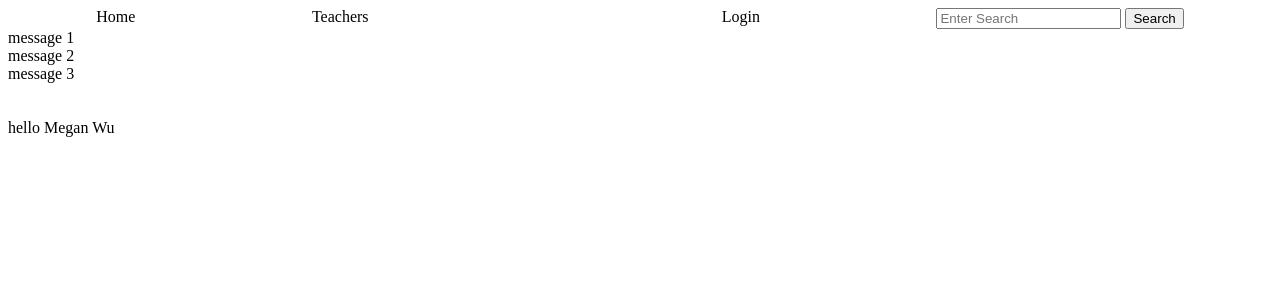
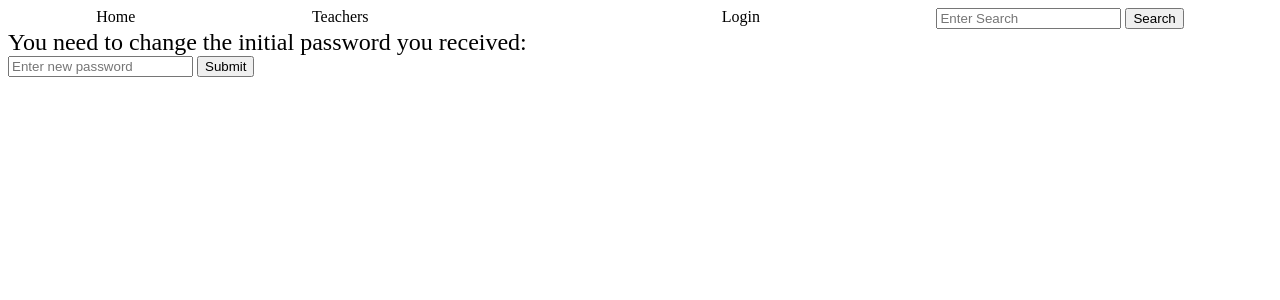
Before and after one commit to michalboim/students, a Flask app: page /student_profile/2 in a window 1280 px wide. Shown: the top 300 px of the page. Run offline with Flask 2, Linux system fonts and the light colour scheme; data comes from the database, SQL or seed files in the repository; both versions use the stored data as it was after the commit.

Commit message:
change initial password- student. teacher

```diff
--- a/app.py
+++ b/app.py
@@ -75,6 +75,7 @@ def search():
 def login():
     log=check_log()
     admin_dict=chek_admin()
+    form1=['create']
     if request.method=='POST':
         auth=authenticate(request.form['email'], request.form['password'])
         if auth=='student':
@@ -93,8 +94,8 @@ def login():
             session['name']=crud.admin_name(session['id'])
             return redirect(url_for('administrator', admin_id=session['id']))
         else:
-            return render_template('login.html', log=log, admin_dict=admin_dict, note='Incorrect username or password' )
-    return render_template('login.html', log=log, admin_dict=admin_dict)
+            return render_template('login.html', log=log, admin_dict=admin_dict, form1=form1, note='Incorrect username or password' )
+    return render_template('login.html', log=log, form1=form1, admin_dict=admin_dict)
 
 @app.route('/logout')
 def logout():
@@ -724,14 +725,34 @@ def messages():
     messages_list=[message[0] for message in all_messages]
     return messages_list
 
-@app.route('/student_profile/<student_id>')
+@app.route('/student_profile/<student_id>', methods=['get', 'post'])
 def student_profile(student_id):
     log=check_log()
     admin_dict=chek_admin()
-    return render_template('home.html', log=log, admin_dict=admin_dict, hello= f"hello {crud.student_name(student_id)}")
+    form2=["create"]
+    email=crud.read_if('email','students', 'id', student_id)
+    if request.method=='POST':
+        new_password=request.form['new_password']
+        crud.update_if('users', 'password', new_password, 'student_user', email[0][0])
+        return redirect(url_for('student_profile', student_id=student_id))
+    else:
+        password=crud.read_if('password', 'users', 'student_user', email[0][0])
+        if password[0][0]=='123456':
+            return render_template('login.html', log=log, admin_dict=admin_dict, form2=form2, note='You need to change the initial password you received:')
+        return render_template('home.html', log=log, admin_dict=admin_dict, hello= f"hello {crud.student_name(student_id)}")
 
-@app.route('/teacher_profile/<teacher_id>')
+@app.route('/teacher_profile/<teacher_id>', methods=['get', 'post'])
 def teacher_profile(teacher_id):
     log=check_log()
     admin_dict=chek_admin()
-    return render_template('home.html', log=log, admin_dict=admin_dict, hello= f"hello {crud.student_name(teacher_id)}")
+    form2=["create"]
+    email=crud.read_if('email','teachers', 'id', teacher_id)
+    if request.method=='POST':
+        new_password=request.form['new_password']
+        crud.update_if('users', 'password', new_password, 'teacher_user', email[0][0])
+        return redirect(url_for('teacher_profile', teacher_id=teacher_id))
+    else:
+        password=crud.read_if('password', 'users', 'teacher_user', email[0][0])
+        if password[0][0]=='123456':
+            return render_template('login.html', log=log, admin_dict=admin_dict, form2=form2, note='You need to change the initial password you received:')
+        return render_template('home.html', log=log, admin_dict=admin_dict, hello= f"hello {crud.teacher_name(teacher_id)}")
--- a/templates/login.html
+++ b/templates/login.html
@@ -2,12 +2,20 @@
 {% block content %}
 
 <div>
+    {% for f in form1 %}
     <form action="" class="login" method="post">
         <input type="text" name="email" placeholder="Enter username">
         <input type="password" name="password" placeholder="Enter password">
         <input type="submit" value="Submit">
     </form>
+    {% endfor %}
     <div class="note">{{note}}</div>
+    {% for f in form2 %}
+    <form action="" method="post">
+        <input type="password" name="new_password" placeholder="Enter new password">
+        <input type="submit" value="Submit">
+    </form>
+    {% endfor %}
 </div>
 
 {% endblock %}
```
Also changed, not shown: students.db.
